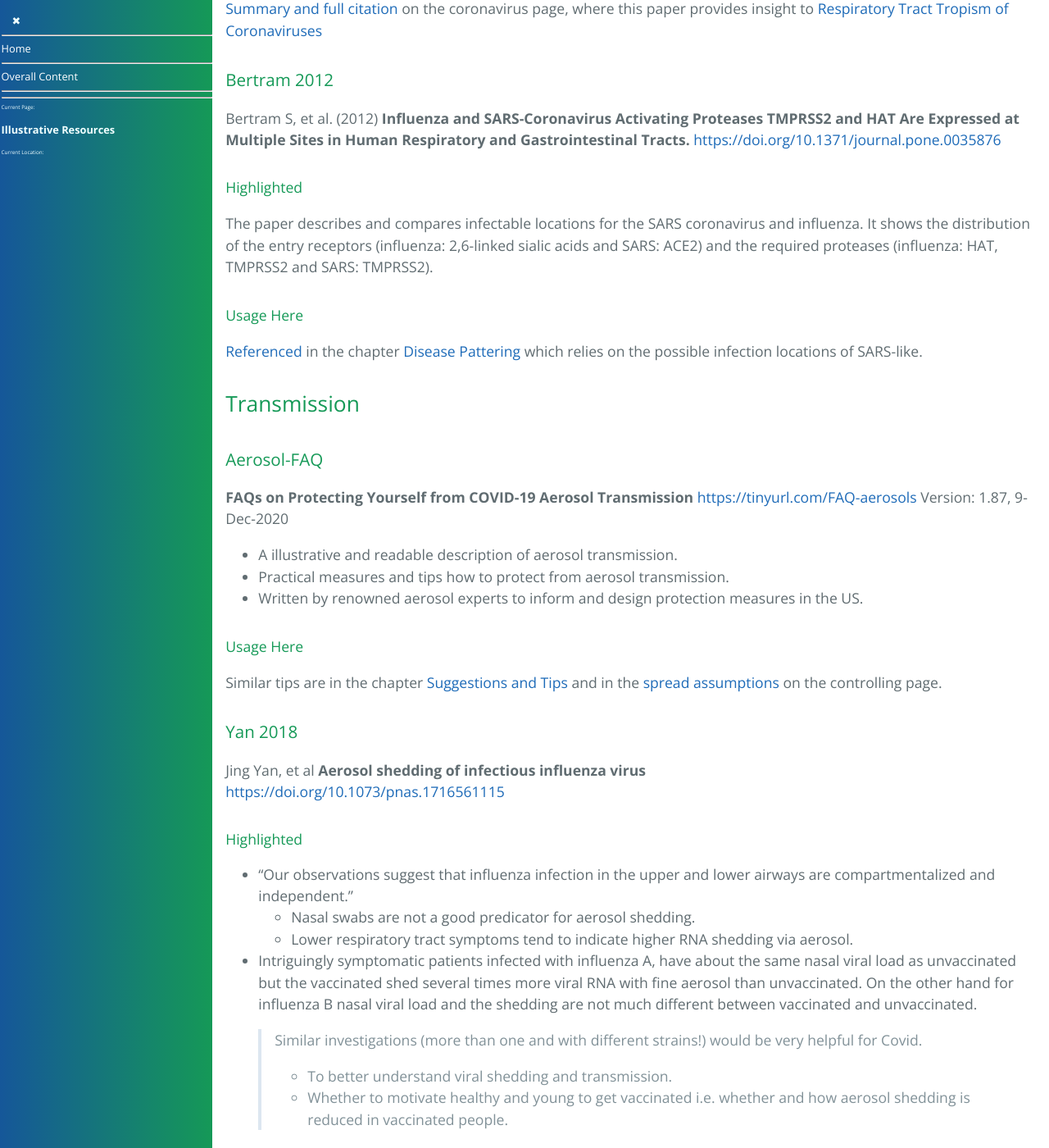
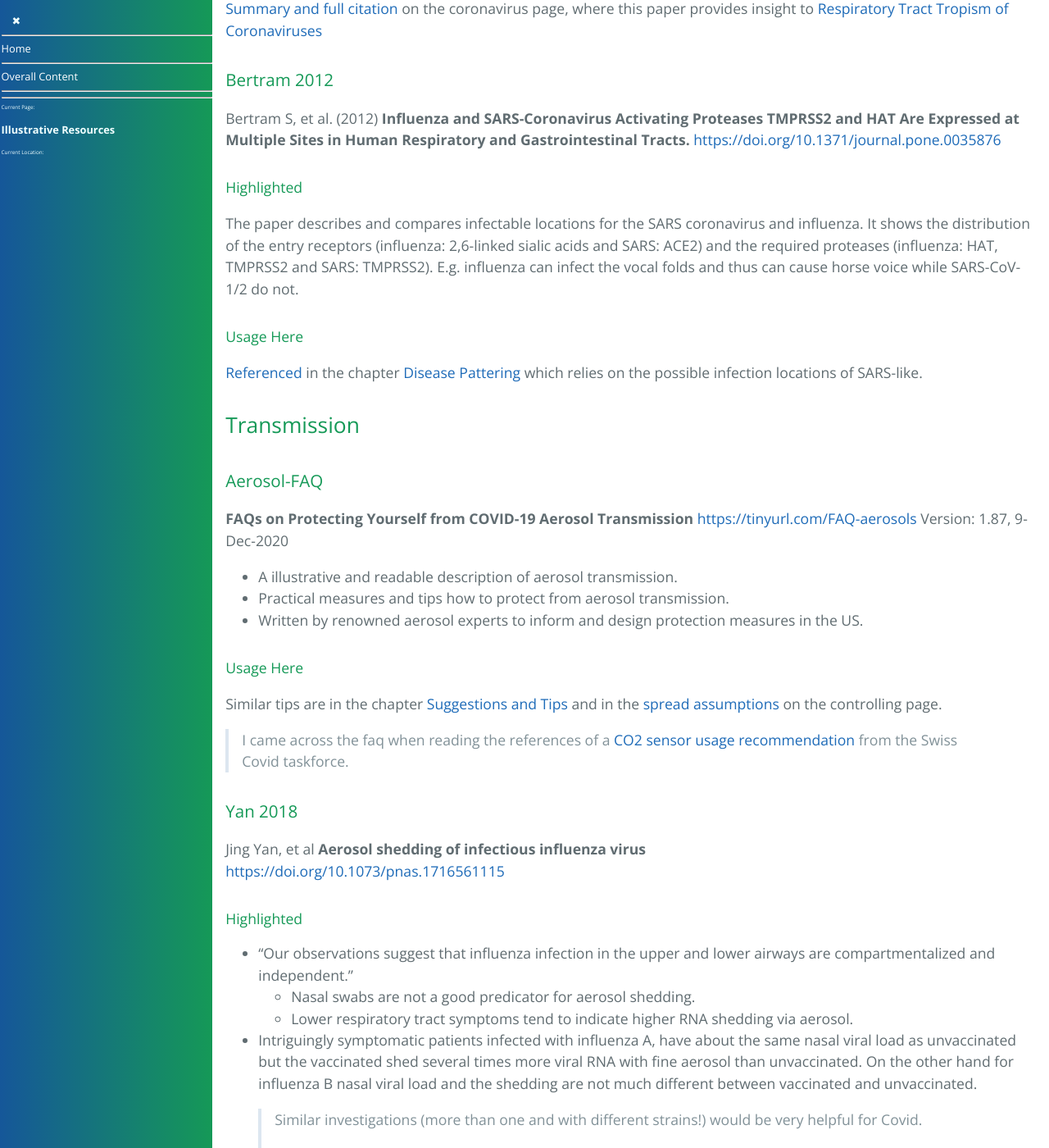
Before and after one commit to forestgrape/coronavirus, a Jekyll site: the page built from 1_introduction/illustrative_resources.md, in a window 1280 px wide and 1400 px high, scrolled down 1192 px. Shown: the whole window at 82% size. Built offline with Jekyll 4.4.1, drawn with Linux system fonts in a browser that asks for light colours; our own code applies the rules of GitHub Pages for plain Markdown files.

Commit message:
updated links and formulations

```diff
--- a/1_introduction/illustrative_resources.md
+++ b/1_introduction/illustrative_resources.md
@@ -39,7 +39,7 @@ H Jia, et al **ACE2 Receptor Expression and Severe Acute Respiratory Syndrome Co
 Bertram S, et al. (2012) **Influenza and SARS-Coronavirus Activating Proteases TMPRSS2 and HAT Are Expressed at Multiple Sites in Human Respiratory and Gastrointestinal Tracts.** <https://doi.org/10.1371/journal.pone.0035876>
 
 #### Highlighted
-The paper describes and compares infectable locations for the SARS coronavirus and influenza. It shows the distribution of the  entry receptors (influenza: 2,6-linked sialic acids and SARS: ACE2) and the required proteases (influenza: HAT, TMPRSS2 and SARS: TMPRSS2).
+The paper describes and compares infectable locations for the SARS coronavirus and influenza. It shows the distribution of the  entry receptors (influenza: 2,6-linked sialic acids and SARS: ACE2) and the required proteases (influenza: HAT, TMPRSS2 and SARS: TMPRSS2). E.g. influenza can infect the vocal folds and thus can cause horse voice while SARS-CoV-1/2 do not.
 
 #### Usage Here
 [Referenced](../3_medical/coronavirus_disease_patterns.md#summary-bertram-2012) in the chapter [Disease Pattering](../3_medical/coronavirus_disease_patterns.md) which relies on the possible infection locations of SARS-like.
@@ -55,7 +55,9 @@ The paper describes and compares infectable locations for the SARS coronavirus a
 * Written by renowned aerosol experts to inform and design protection measures in the US.
 
 #### Usage Here
-Similar tips are in the chapter [Suggestions and Tips](../1_introduction/suggestions.md) and in the [spread assumptions](../7_social/controlling.md#spread-assumptions) on the controlling page.
+Similar tips are in the chapter [Suggestions and Tips](../1_introduction/suggestions.md) and in the [spread assumptions](../7_social/controlling.mdtransmission-summary-for-measures) on the controlling page.
+
+> I came across the faq when reading the references of a [CO2 sensor usage recommendation](../7_social/controlling.md#stocker) from the Swiss Covid taskforce.
 
 
 ### Yan 2018
```
